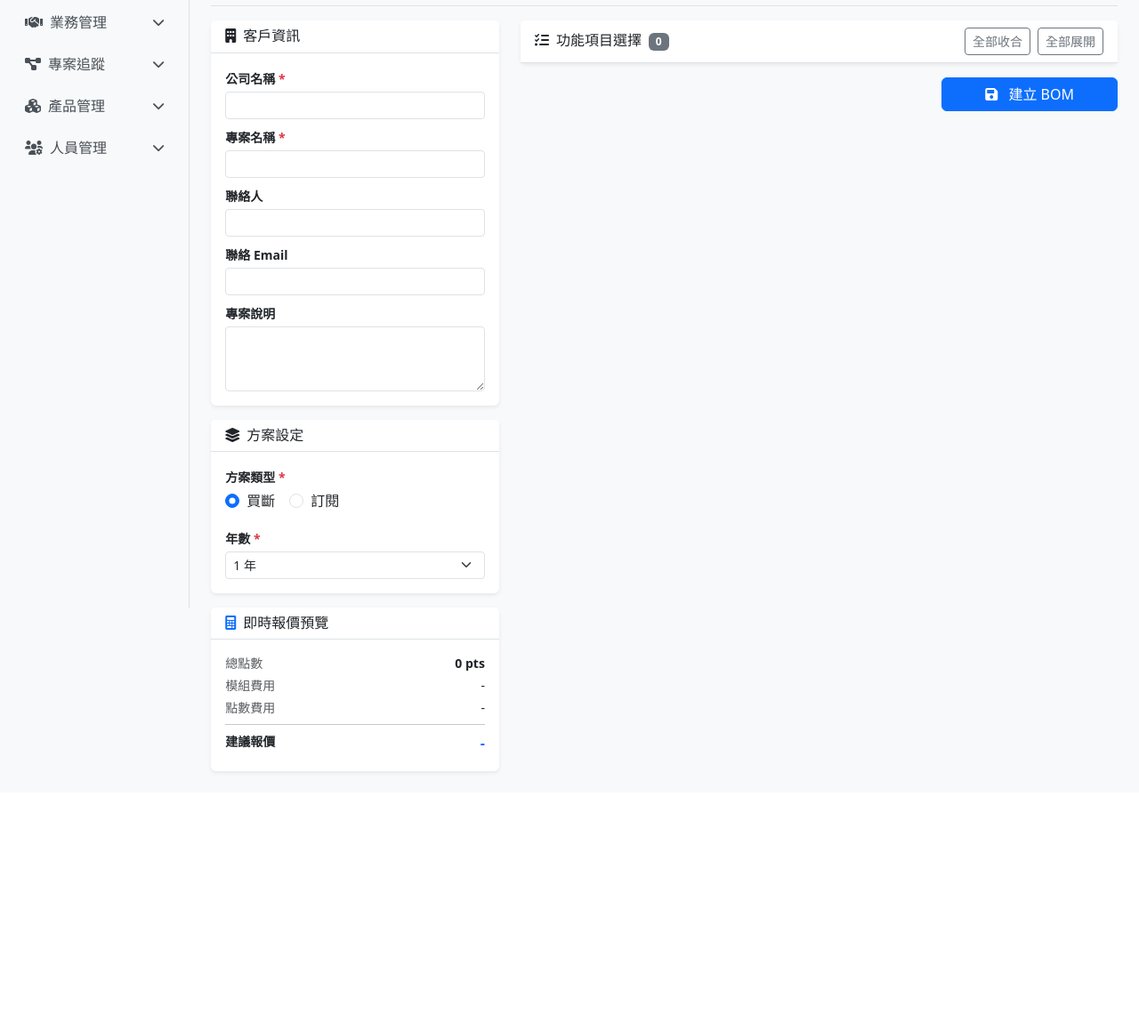
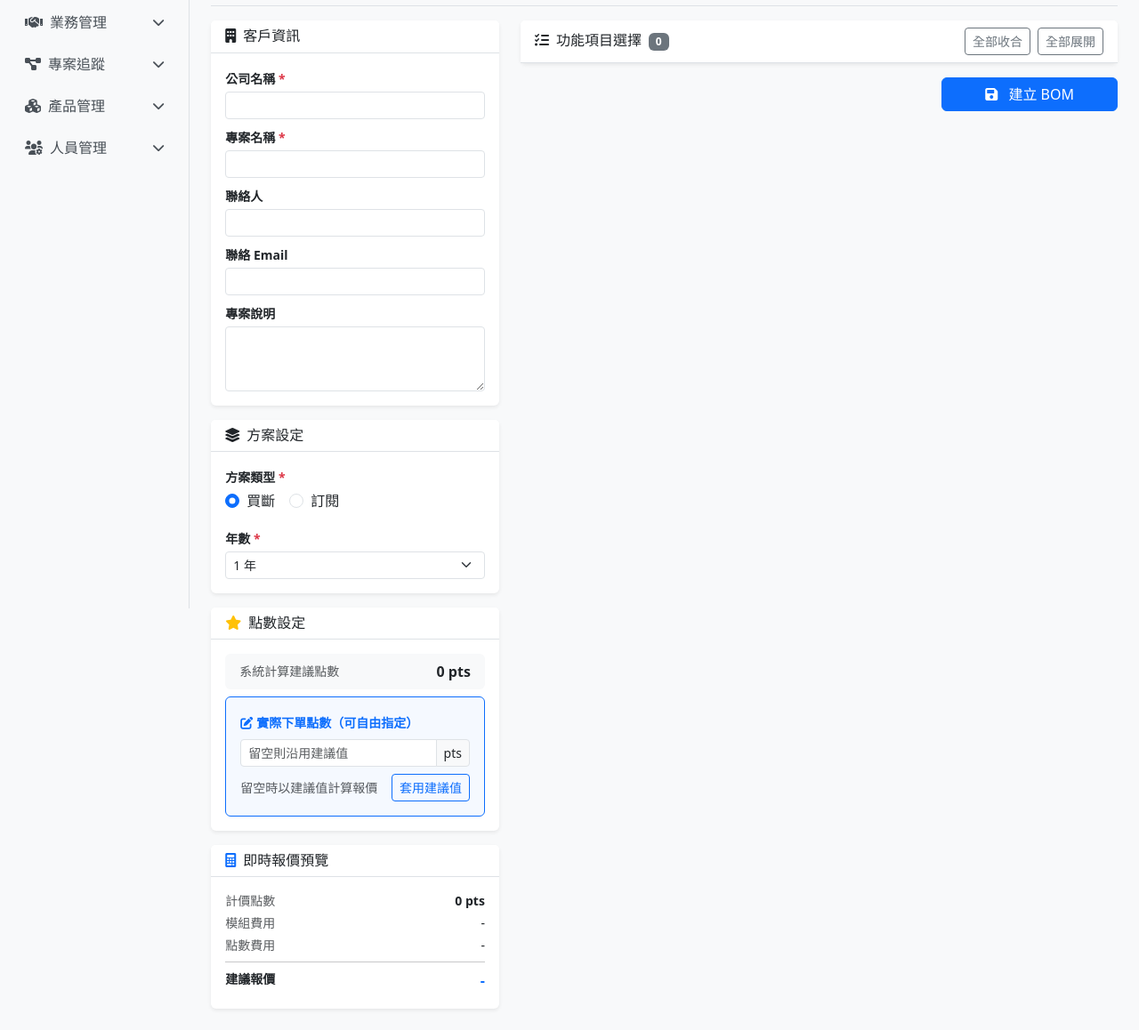
Before and after one commit to apple86128/let-s-work, a Flask app: page /bom/create in a window 1280 px wide. Shown: the part 116-1274 px from the top of the page at 89% size. Before the commit the page ends 986 px from the top, so only its background shows below. Run offline with Flask 3, Linux system fonts and the light colour scheme; a user stored in the database is signed in; some libraries are stand-ins or nearby versions.

Commit message:
enhance about point calculat

```diff
--- a/app/blueprints/bom/routes.py
+++ b/app/blueprints/bom/routes.py
@@ -46,7 +46,10 @@ def _group_items_by_module(bom):
 
 
 def _calculate_bom_pricing(bom):
-    """重新計算 BOM 建議價格，回傳 dict"""
+    """
+    重新計算 BOM 建議價格，回傳 dict
+    計價點數：優先使用 custom_points，否則用 items 加總
+    """
     modules_used = {
         item.function.module
         for item in bom.items
@@ -58,10 +61,12 @@ def _calculate_bom_pricing(bom):
         for m in modules_used
     )
 
-    tier        = PricingTier.get_effective_tier(bom.plan_type, bom.total_points)
-    points_cost = tier.calculate_total_price(bom.total_points) if tier else bom.total_points * 1000
-    base_price  = modules_cost + points_cost
-    suggested   = base_price * bom.plan_years if bom.plan_type == 'yearly' else base_price
+    # 使用 get_effective_points() 取得計價點數（支援 custom_points 覆蓋）
+    billing_points = bom.get_effective_points()
+    tier           = PricingTier.get_effective_tier(bom.plan_type, billing_points)
+    points_cost    = tier.calculate_total_price(billing_points) if tier else billing_points * 1000
+    base_price     = modules_cost + points_cost
+    suggested      = base_price * bom.plan_years if bom.plan_type == 'yearly' else base_price
 
     return {
         'modules_cost':    modules_cost,
@@ -187,6 +192,9 @@ def create():
     function_ids = request.form.getlist('function_ids')
     quantities   = request.form.getlist('quantities')
     notes_list   = request.form.getlist('notes')
+    # 自訂點數：空白或未填視為 None（沿用系統計算）
+    custom_points_raw = request.form.get('custom_points', '').strip()
+    custom_points     = int(custom_points_raw) if custom_points_raw.isdigit() else None
 
     # 決定業務指派
     if source_type == 'from_booking' and booking_id:
@@ -236,6 +244,9 @@ def create():
         created_by_id       = current_user.id,
         assigned_sales_id   = assigned_id,
     )
+    # 儲存自訂點數（None 表示沿用系統計算）
+    new_bom.custom_points = custom_points
+
     db.session.add(new_bom)
     db.session.flush()  # 取得 new_bom.id
 
@@ -284,7 +295,7 @@ def detail(bom_id):
                            bom=bom,
                            bom_items_by_module=bom_items_by_module,
                            bom_items_list=bom_items_list,
-                           sales_users=sales_users)          # ← 補上此行
+                           sales_users=sales_users)
 
 
 # ---------------------------------------------------------------------------
@@ -327,6 +338,9 @@ def edit(bom_id):
     function_ids = request.form.getlist('function_ids')
     quantities   = request.form.getlist('quantities')
     notes_list   = request.form.getlist('notes')
+    # 自訂點數：空白視為 None（清除覆蓋，回到系統計算）
+    custom_points_raw = request.form.get('custom_points', '').strip()
+    custom_points     = int(custom_points_raw) if custom_points_raw.isdigit() else None
 
     if not company or not project_name or not plan_type or not plan_years or not function_ids:
         flash('請填寫所有必填欄位並至少選擇一個功能', 'warning')
@@ -349,6 +363,7 @@ def edit(bom_id):
     bom.project_description = request.form.get('project_description', '').strip() or None
     bom.plan_type           = plan_type
     bom.plan_years          = plan_years
+    bom.custom_points       = custom_points  # 更新自訂點數
 
     if can_assign:
         new_sales_id = request.form.get('assigned_sales_id', type=int)
@@ -370,11 +385,11 @@ def edit(bom_id):
         except (ValueError, IndexError):
             continue
 
-    # 重新計算價格
-    pricing = _calculate_bom_pricing(bom)
-    bom.base_modules_cost = pricing['modules_cost']
-    bom.points_cost       = pricing['points_cost']
-    bom.suggested_price   = pricing['suggested_price']
+    # 重新計算價格（calculate_suggested_price 會自動使用 custom_points）
+    bom.calculate_suggested_price()
+    bom.base_modules_cost = _calculate_bom_pricing(bom)['modules_cost']
+    bom.points_cost       = _calculate_bom_pricing(bom)['points_cost']
+    bom.suggested_price   = _calculate_bom_pricing(bom)['suggested_price']
 
     db.session.commit()
     flash(f'BOM {bom.bom_number} 已成功更新，產品建議價格已重新計算', 'success')
@@ -545,19 +560,24 @@ def api_sales_users():
 @bom_bp.route('/api/calculate-price', methods=['POST'])
 @login_required
 def api_calculate_price():
-    """即時計算 BOM 價格"""
+    """
+    即時計算 BOM 價格
+    支援傳入 custom_points 覆蓋系統計算點數
+    """
     data           = request.get_json() or {}
     function_items = data.get('functions', [])
     plan_type      = data.get('plan_type', 'onetime')
     plan_years     = data.get('plan_years', 1)
+    custom_points  = data.get('custom_points')  # 前端傳入的自訂點數（可為 None）
 
-    total_points = 0
-    used_modules = set()
+    # 計算系統建議點數（items 加總）
+    suggested_points = 0
+    used_modules     = set()
 
     for item in function_items:
         func = Function.query.get(item.get('function_id'))
         if func:
-            total_points += func.points_per_unit * item.get('quantity', 1)
+            suggested_points += func.points_per_unit * item.get('quantity', 1)
             used_modules.add(func.module_id)
 
     modules_cost = sum(
@@ -568,16 +588,21 @@ def api_calculate_price():
         if Module.query.get(mid)
     )
 
-    tier        = PricingTier.get_effective_tier(plan_type, total_points)
-    points_cost = tier.calculate_total_price(total_points) if tier else total_points * 1000
+    # 計價點數：custom_points 有值且為有效整數時使用，否則用系統計算
+    billing_points = custom_points if isinstance(custom_points, int) and custom_points >= 0 else suggested_points
+
+    tier        = PricingTier.get_effective_tier(plan_type, billing_points)
+    points_cost = tier.calculate_total_price(billing_points) if tier else billing_points * 1000
     base_price  = modules_cost + points_cost
     suggested   = base_price * plan_years if plan_type == 'yearly' else base_price
 
     return jsonify({
-        'total_points':    total_points,
-        'modules_cost':    modules_cost,
-        'points_cost':     points_cost,
-        'suggested_price': int(suggested),
+        'suggested_points': suggested_points,   # 系統建議點數（items 加總）
+        'billing_points':   billing_points,     # 實際計價點數
+        'total_points':     suggested_points,   # 向下相容舊欄位名稱
+        'modules_cost':     modules_cost,
+        'points_cost':      points_cost,
+        'suggested_price':  int(suggested),
         'tier_info': {
             'name':            tier.tier_name,
             'price_per_point': tier.price_per_point,
--- a/app/templates/bom/form.html
+++ b/app/templates/bom/form.html
@@ -32,7 +32,7 @@
 
     <div class="row g-4">
 
-        <!-- 左欄：客戶資訊 + 方案選擇 + 業務指派 -->
+        <!-- 左欄：客戶資訊 + 方案選擇 + 業務指派 + 點數設定 + 價格預覽 -->
         <div class="col-lg-4">
 
             <!-- 客戶資訊 -->
@@ -157,6 +157,51 @@
             </div>
             {% endif %}
 
+            <!-- 點數設定 -->
+            <div class="card border-0 shadow-sm mb-3">
+                <div class="card-header bg-white border-bottom">
+                    <h6 class="mb-0">
+                        <i class="fas fa-star me-2 text-warning"></i>點數設定
+                    </h6>
+                </div>
+                <div class="card-body p-3">
+                    <!-- 系統建議點數（唯讀顯示） -->
+                    <div class="d-flex justify-content-between align-items-center mb-2 py-2 px-3 rounded"
+                         style="background:var(--bs-light)">
+                        <span class="small text-muted">系統計算建議點數</span>
+                        <strong id="suggested-points-display">0 pts</strong>
+                    </div>
+
+                    <!-- 自訂點數輸入 -->
+                    <div class="border border-primary rounded p-3"
+                         style="background:rgba(13,110,253,.04)">
+                        <label class="form-label small fw-semibold text-primary mb-2">
+                            <i class="fas fa-edit me-1"></i>實際下單點數（可自由指定）
+                        </label>
+                        <div class="input-group input-group-sm">
+                            <input type="number"
+                                   class="form-control"
+                                   id="custom-points-input"
+                                   name="custom_points"
+                                   min="0"
+                                   placeholder="留空則沿用建議值"
+                                   value="{{ bom.custom_points if bom and bom.custom_points is not none else '' }}"
+                                   oninput="onCustomPointsChange()">
+                            <span class="input-group-text">pts</span>
+                        </div>
+                        <div class="d-flex justify-content-between align-items-center mt-2">
+                            <small class="text-muted">留空時以建議值計算報價</small>
+                            <button type="button"
+                                    class="btn btn-outline-primary btn-sm"
+                                    id="btn-use-suggested"
+                                    onclick="applysuggested()">
+                                套用建議值
+                            </button>
+                        </div>
+                    </div>
+                </div>
+            </div>
+
             <!-- 即時價格預覽 -->
             <div class="card border-0 shadow-sm border-primary">
                 <div class="card-header bg-white border-bottom">
@@ -166,7 +211,7 @@
                 </div>
                 <div class="card-body p-3 small">
                     <div class="d-flex justify-content-between mb-1">
-                        <span class="text-muted">總點數</span>
+                        <span class="text-muted">計價點數</span>
                         <strong id="preview-points">0 pts</strong>
                     </div>
                     <div class="d-flex justify-content-between mb-1">
@@ -288,6 +333,9 @@
 
 {% block extra_js %}
 <script>
+// 系統計算的建議點數（items 加總）
+var suggestedPointsValue = 0;
+
 function toggleRow(checkbox) {
     var row    = checkbox.closest('tr');
     var qty    = row.querySelector('.qty-input');
@@ -327,6 +375,25 @@ function getSelectedFunctions() {
     return items;
 }
 
+function getCustomPoints() {
+    // 取得自訂點數輸入值，空白或無效則回傳 null
+    var val = document.getElementById('custom-points-input').value.trim();
+    if (val === '' || isNaN(parseInt(val))) return null;
+    var n = parseInt(val);
+    return n >= 0 ? n : null;
+}
+
+function onCustomPointsChange() {
+    // 自訂點數欄位變更時立即觸發重新計算
+    updatePrice();
+}
+
+function applysuggested() {
+    // 套用建議值到自訂點數欄位
+    document.getElementById('custom-points-input').value = suggestedPointsValue;
+    updatePrice();
+}
+
 function updatePrice() {
     // 更新所有小計
     document.querySelectorAll('.func-row').forEach(function(row) {
@@ -337,28 +404,48 @@ function updatePrice() {
     var count = document.querySelectorAll('.func-check:checked').length;
     document.getElementById('item-count').textContent = count;
 
-    var items      = getSelectedFunctions();
-    var planType   = document.querySelector('input[name="plan_type"]:checked').value;
-    var planYears  = parseInt(document.getElementById('plan_years').value) || 1;
+    var items     = getSelectedFunctions();
+    var planType  = document.querySelector('input[name="plan_type"]:checked').value;
+    var planYears = parseInt(document.getElementById('plan_years').value) || 1;
+    var customPts = getCustomPoints();
 
     if (items.length === 0) {
-        document.getElementById('preview-points').textContent     = '0 pts';
-        document.getElementById('preview-modules').textContent    = '-';
+        suggestedPointsValue = 0;
+        document.getElementById('suggested-points-display').textContent = '0 pts';
+        document.getElementById('preview-points').textContent      = '0 pts';
+        document.getElementById('preview-modules').textContent     = '-';
         document.getElementById('preview-points-cost').textContent = '-';
-        document.getElementById('preview-total').textContent      = '-';
-        document.getElementById('preview-note').textContent       = '';
+        document.getElementById('preview-total').textContent       = '-';
+        document.getElementById('preview-note').textContent        = '';
         return;
     }
 
     fetch("{{ url_for('bom.api_calculate_price') }}", {
         method:  'POST',
         headers: {'Content-Type': 'application/json'},
-        body:    JSON.stringify({functions: items, plan_type: planType, plan_years: planYears})
+        body:    JSON.stringify({
+            functions:     items,
+            plan_type:     planType,
+            plan_years:    planYears,
+            custom_points: customPts   // null 表示沿用系統計算
+        })
     })
     .then(function(r) { return r.json(); })
     .then(function(d) {
+        // 更新建議點數顯示（items 加總）
+        suggestedPointsValue = d.suggested_points;
+        document.getElementById('suggested-points-display').textContent =
+            d.suggested_points.toLocaleString() + ' pts';
+
+        // 更新套用建議值按鈕文字
+        document.getElementById('btn-use-suggested').textContent =
+            '套用建議值 (' + d.suggested_points.toLocaleString() + ')';
+
+        // 更新計價點數（custom 或 suggested）
         document.getElementById('preview-points').textContent =
-            d.total_points.toLocaleString() + ' pts';
+            d.billing_points.toLocaleString() + ' pts'
+            + (customPts !== null ? ' ✎' : '');
+
         document.getElementById('preview-modules').textContent =
             d.modules_cost.toLocaleString();
         document.getElementById('preview-points-cost').textContent =
@@ -366,7 +453,8 @@ function updatePrice() {
         document.getElementById('preview-total').textContent =
             d.suggested_price.toLocaleString();
         document.getElementById('preview-note').textContent =
-            planType === 'yearly' ? '（含 ' + planYears + ' 年訂閱）' : '';
+            planType === 'yearly' ?
+            '（含 ' + planYears + ' 年訂閱）' : '';
     })
     .catch(function() {});
 }
```
Also changed, not shown: app/blueprints/product/routes.py (+16 -6 lines), app/models/bom.py (+19 -2 lines), app/templates/bom/detail.html (+20 -3 lines), app/templates/bom/review.html (+22 -4 lines).
